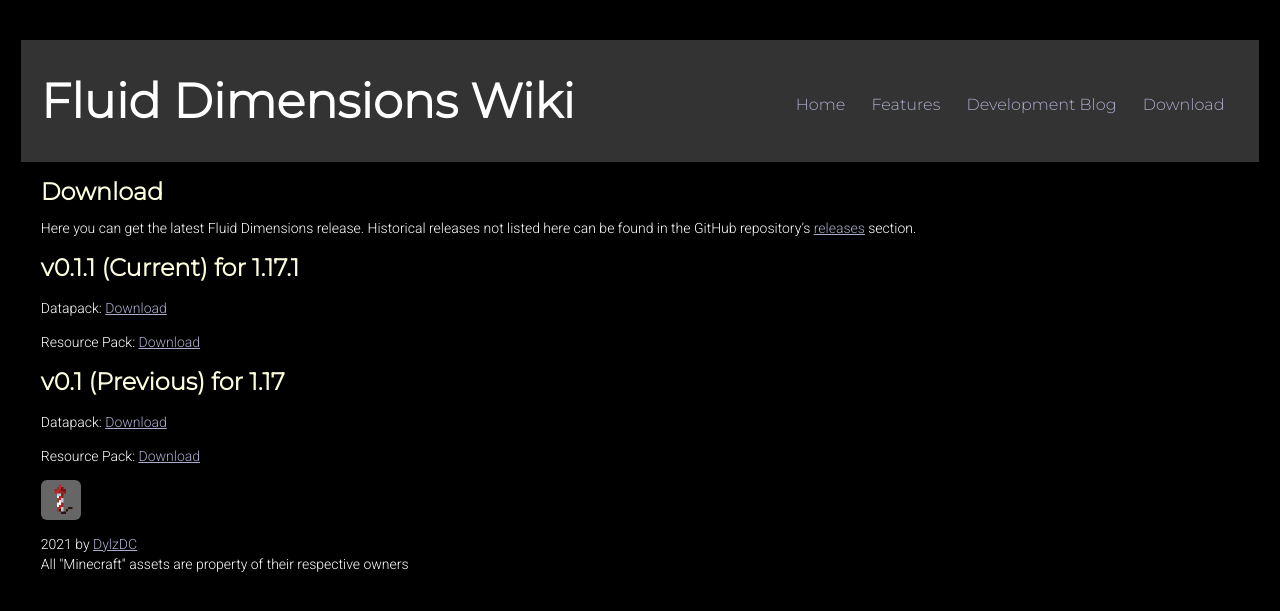
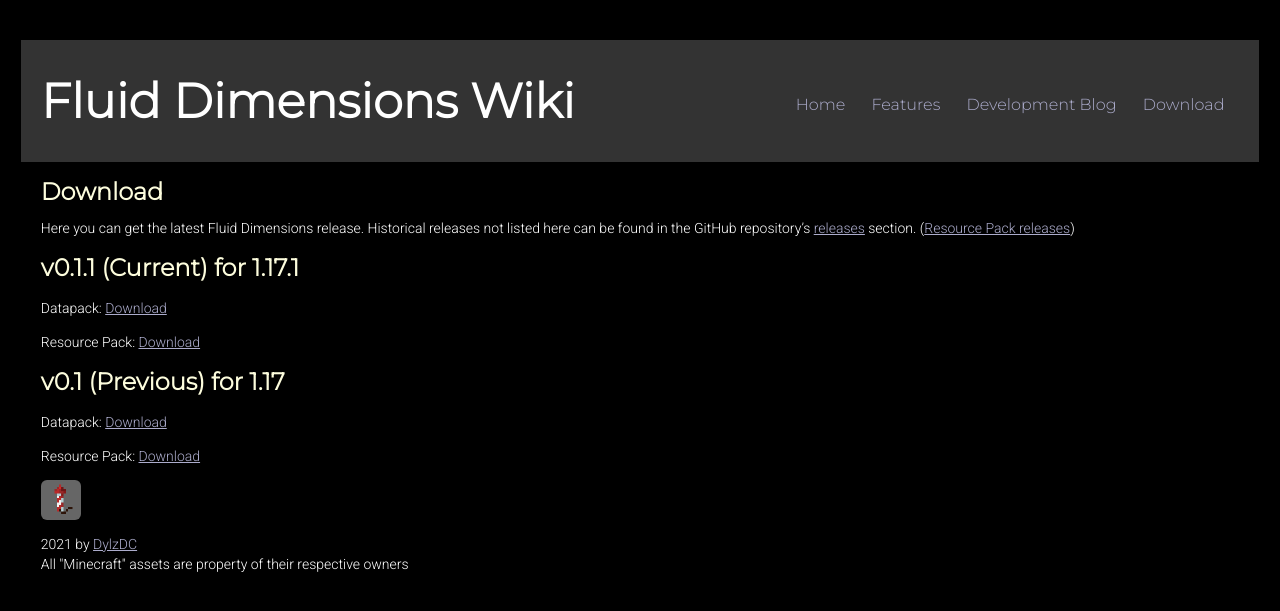
Before and after one commit to fludim/docs, a Jekyll site: the page built from download.md, in a window 1280 px wide. Shown: the top 611 px of the page. Built offline with Jekyll 4.4.1, drawn with Linux system fonts in a browser that asks for light colours; our own code applies the rules of GitHub Pages for plain Markdown files.

Commit message:
RP previous releases link

```diff
--- a/download.md
+++ b/download.md
@@ -1,6 +1,6 @@
 # Download
 
-Here you can get the latest Fluid Dimensions release. Historical releases not listed here can be found in the GitHub repository's [releases](https://github.com/fludim/fluid_dimensions/releases/) section.
+Here you can get the latest Fluid Dimensions release. Historical releases not listed here can be found in the GitHub repository's [releases](https://github.com/fludim/fluid_dimensions/releases/) section. ([Resource Pack releases](https://github.com/fludim/fluid_dimensions_resources/releases/))
 
 ## v0.1.1 (Current) for 1.17.1
 
```
